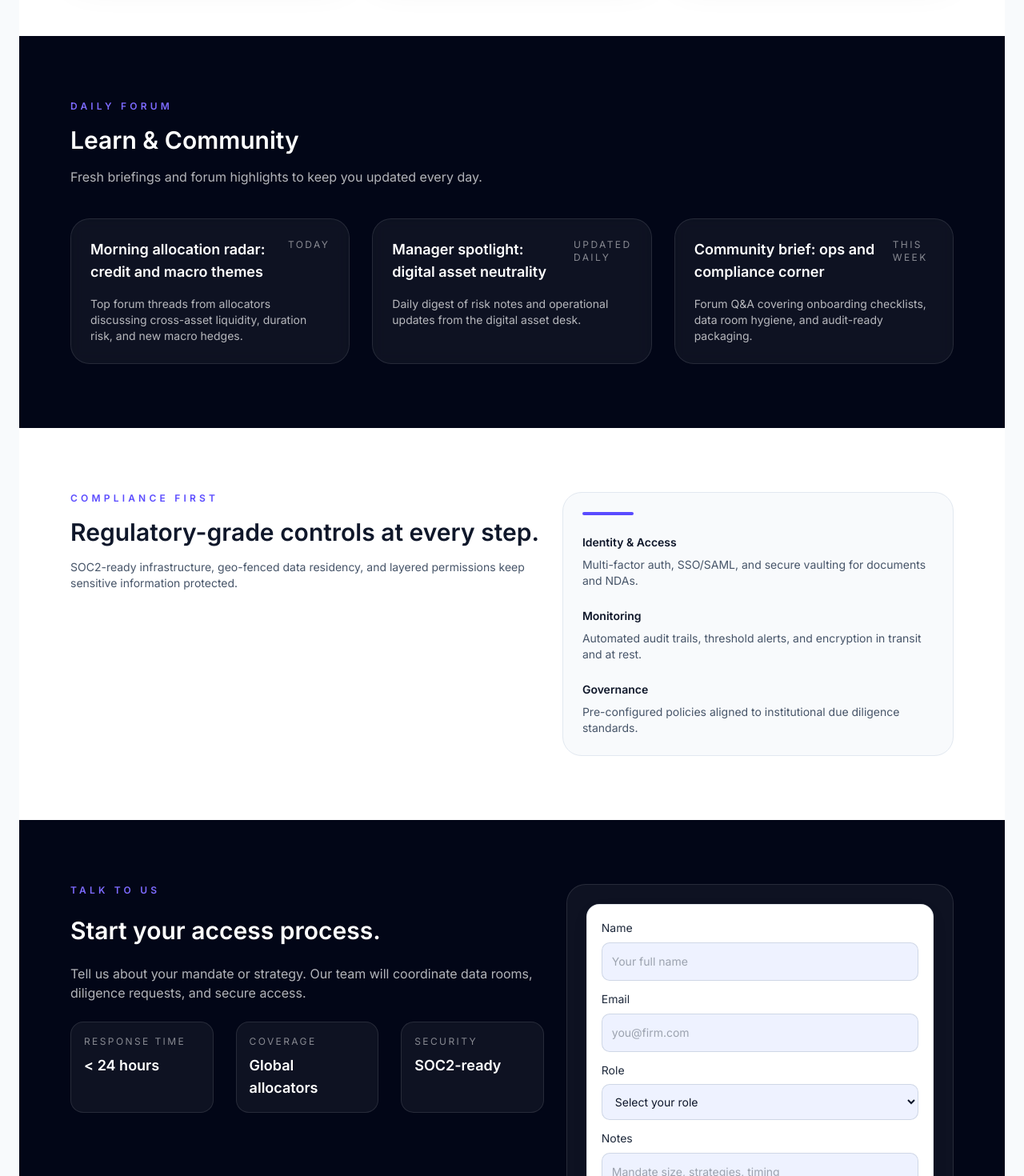
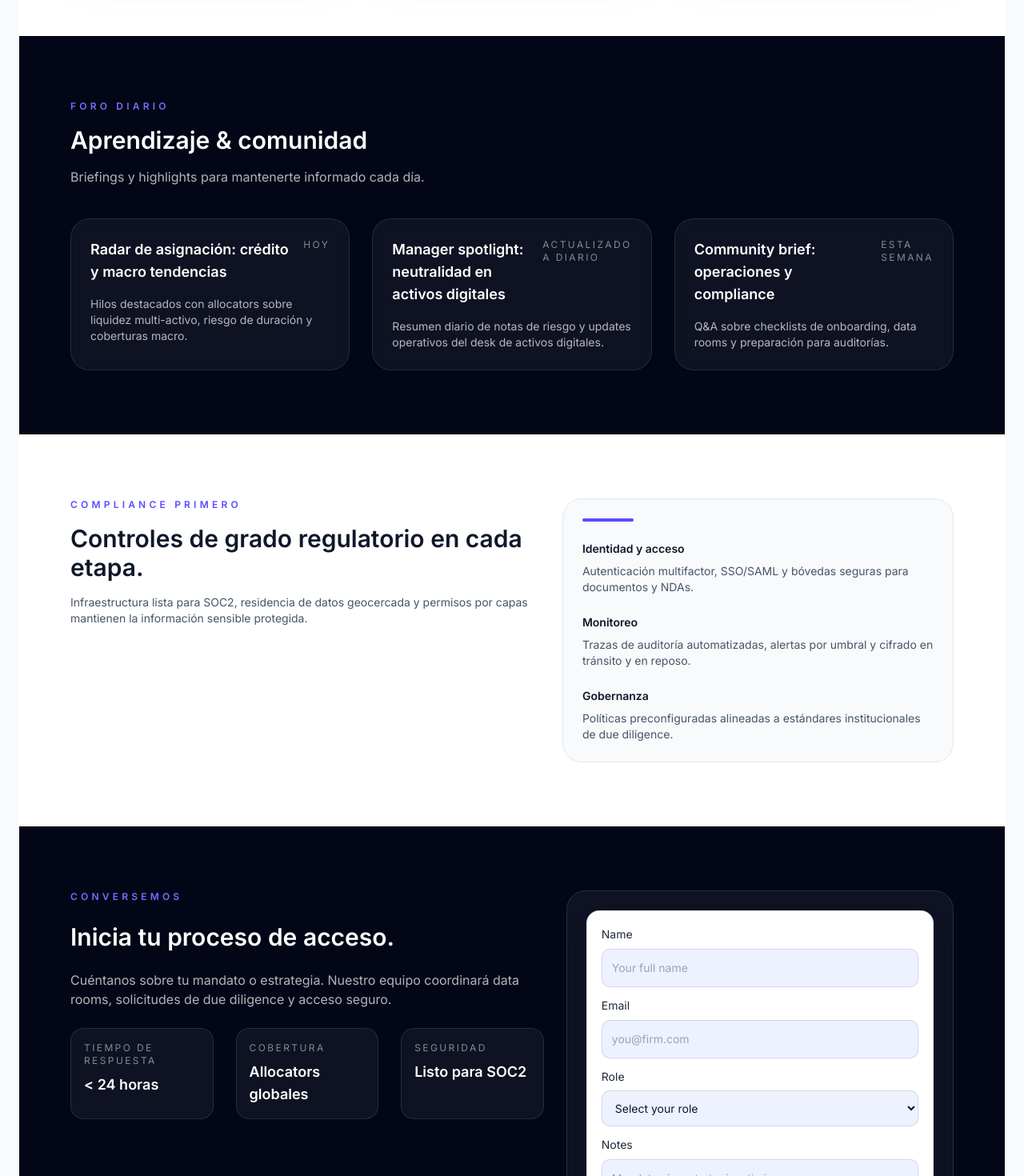
Before and after one commit to Juanherrera-123/Fund_Connect, a Next.js app: page / in a window 1280 px wide. Shown: the part 1720-3190 px from the top of the page at 80% size. Built offline with nearby package versions, Linux system fonts and the light colour scheme.

Commit message:
Update home copy and prune unused asset

```diff
--- a/src/components/home/Compliance.tsx
+++ b/src/components/home/Compliance.tsx
@@ -2,20 +2,20 @@ const complianceItems = [
   {
     titleKey: "complianceIdentityTitle",
     bodyKey: "complianceIdentityBody",
-    title: "Identity & Access",
-    body: "Multi-factor auth, SSO/SAML, and secure vaulting for documents and NDAs.",
+    title: "Identidad y acceso",
+    body: "Autenticación multifactor, SSO/SAML y bóvedas seguras para documentos y NDAs.",
   },
   {
     titleKey: "complianceMonitoringTitle",
     bodyKey: "complianceMonitoringBody",
-    title: "Monitoring",
-    body: "Automated audit trails, threshold alerts, and encryption in transit and at rest.",
+    title: "Monitoreo",
+    body: "Trazas de auditoría automatizadas, alertas por umbral y cifrado en tránsito y en reposo.",
   },
   {
     titleKey: "complianceGovernanceTitle",
     bodyKey: "complianceGovernanceBody",
-    title: "Governance",
-    body: "Pre-configured policies aligned to institutional due diligence standards.",
+    title: "Gobernanza",
+    body: "Políticas preconfiguradas alineadas a estándares institucionales de due diligence.",
   },
 ];
 
@@ -29,14 +29,14 @@ export function Compliance() {
             className="text-xs font-semibold uppercase tracking-[0.35em] text-igates-500"
             data-i18n="complianceEyebrow"
           >
-              Compliance First
+            Compliance primero
           </p>
           <h2 className="text-3xl font-semibold text-slate-900" data-i18n="complianceTitle">
-              Regulatory-grade controls at every step.
+            Controles de grado regulatorio en cada etapa.
           </h2>
           <p className="text-sm text-slate-600" data-i18n="complianceBody">
-              SOC2-ready infrastructure, geo-fenced data residency, and layered permissions keep
-              sensitive information protected.
+            Infraestructura lista para SOC2, residencia de datos geocercada y permisos por capas
+            mantienen la información sensible protegida.
           </p>
           </div>
           <div className="rounded-3xl border border-slate-200 bg-slate-50 p-6">
--- a/src/components/home/Contact.tsx
+++ b/src/components/home/Contact.tsx
@@ -4,20 +4,20 @@ const contactMeta = [
   {
     labelKey: "contactResponseLabel",
     metricKey: "contactResponseMetric",
-    label: "Response time",
-    metric: "< 24 hours",
+    label: "Tiempo de respuesta",
+    metric: "< 24 horas",
   },
   {
     labelKey: "contactCoverageLabel",
     metricKey: "contactCoverageMetric",
-    label: "Coverage",
-    metric: "Global allocators",
+    label: "Cobertura",
+    metric: "Allocators globales",
   },
   {
     labelKey: "contactSecurityLabel",
     metricKey: "contactSecurityMetric",
-    label: "Security",
-    metric: "SOC2-ready",
+    label: "Seguridad",
+    metric: "Listo para SOC2",
   },
 ];
 
@@ -30,14 +30,14 @@ export function Contact() {
             className="text-xs font-semibold uppercase tracking-[0.35em] text-igates-400"
             data-i18n="contactEyebrow"
           >
-            Talk To Us
+            Conversemos
           </p>
           <h2 className="text-3xl font-semibold" data-i18n="contactTitle">
-            Start your access process.
+            Inicia tu proceso de acceso.
           </h2>
           <p className="text-base text-white/70" data-i18n="contactLead">
-            Tell us about your mandate or strategy. Our team will coordinate data rooms,
-            diligence requests, and secure access.
+            Cuéntanos sobre tu mandato o estrategia. Nuestro equipo coordinará data rooms,
+            solicitudes de due diligence y acceso seguro.
           </p>
           <div className="grid gap-4 sm:grid-cols-3">
             {contactMeta.map((item) => (
--- a/src/components/home/Learn.tsx
+++ b/src/components/home/Learn.tsx
@@ -3,27 +3,27 @@ const learnPosts = [
     titleKey: "learnPost1Title",
     timeKey: "learnPost1Time",
     bodyKey: "learnPost1Body",
-    title: "Morning allocation radar: credit and macro themes",
-    time: "Today",
+    title: "Radar de asignación: crédito y macro tendencias",
+    time: "Hoy",
     body:
-      "Top forum threads from allocators discussing cross-asset liquidity, duration risk, and new macro hedges.",
+      "Hilos destacados con allocators sobre liquidez multi-activo, riesgo de duración y coberturas macro.",
   },
   {
     titleKey: "learnPost2Title",
     timeKey: "learnPost2Time",
     bodyKey: "learnPost2Body",
-    title: "Manager spotlight: digital asset neutrality",
-    time: "Updated daily",
-    body: "Daily digest of risk notes and operational updates from the digital asset desk.",
+    title: "Manager spotlight: neutralidad en activos digitales",
+    time: "Actualizado a diario",
+    body: "Resumen diario de notas de riesgo y updates operativos del desk de activos digitales.",
   },
   {
     titleKey: "learnPost3Title",
     timeKey: "learnPost3Time",
     bodyKey: "learnPost3Body",
-    title: "Community brief: ops and compliance corner",
-    time: "This week",
+    title: "Community brief: operaciones y compliance",
+    time: "Esta semana",
     body:
-      "Forum Q&A covering onboarding checklists, data room hygiene, and audit-ready packaging.",
+      "Q&A sobre checklists de onboarding, data rooms y preparación para auditorías.",
   },
 ];
 
@@ -36,13 +36,13 @@ export function Learn() {
             className="text-xs font-semibold uppercase tracking-[0.35em] text-igates-400"
             data-i18n="learnEyebrow"
           >
-            Daily Forum
+            Foro diario
           </p>
           <h2 className="text-3xl font-semibold" data-i18n="learnTitle">
-            Learn &amp; Community
+            Aprendizaje &amp; comunidad
           </h2>
           <p className="text-base text-white/70" data-i18n="learnLead">
-            Fresh briefings and forum highlights to keep you updated every day.
+            Briefings y highlights para mantenerte informado cada día.
           </p>
         </div>
         <div className="mt-10 grid gap-6 lg:grid-cols-3">
```
Also changed, not shown: public/worldmap-Igates.png (deleted). Lines whose indentation alone changed are shown as unchanged.
